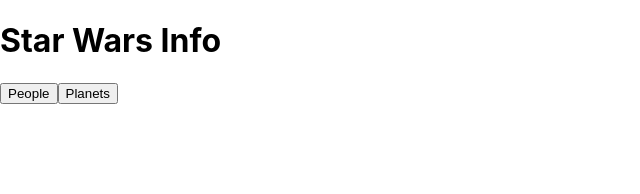
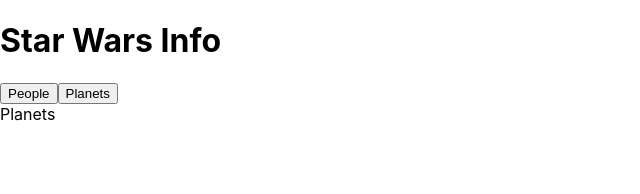
Before and after one commit to jonmah/swapi, a React (Create React App) app: page / in a window 1280 px wide. Shown: the top 194 px of the page, without its empty margins (0-640 px from the left). Built offline with nearby package versions, Linux system fonts and the light colour scheme.

Commit message:
NavBar functionality

```diff
--- a/src/App.js
+++ b/src/App.js
@@ -1,13 +1,18 @@
-import { NavBar } from "@components";
+import { useState } from "react"
+import { NavBar, People, Planets } from "@components"
 
 function App() {
+  const [page, setPage] = useState("planets")
+
   return (
     <div className="App">
       <h1>Star Wars Info</h1>
-      <NavBar />
-      <div className="content"></div>
+      <NavBar setPage={setPage} />
+      <div className="content">
+        {page === "planets" ? <Planets /> : <People />}
+      </div>
     </div>
-  );
+  )
 }
 
-export default App;
+export default App
--- a/src/components/NavBar/NavBar.js
+++ b/src/components/NavBar/NavBar.js
@@ -1,8 +1,8 @@
-const NavBar = () => (
+const NavBar = ({ setPage }) => (
   <nav>
-    <button>People</button>
-    <button>Planets</button>
+    <button onClick={() => setPage("people")}>People</button>
+    <button onClick={() => setPage("planets")}>Planets</button>
   </nav>
-);
+)
 
-export default NavBar;
+export default NavBar
```
